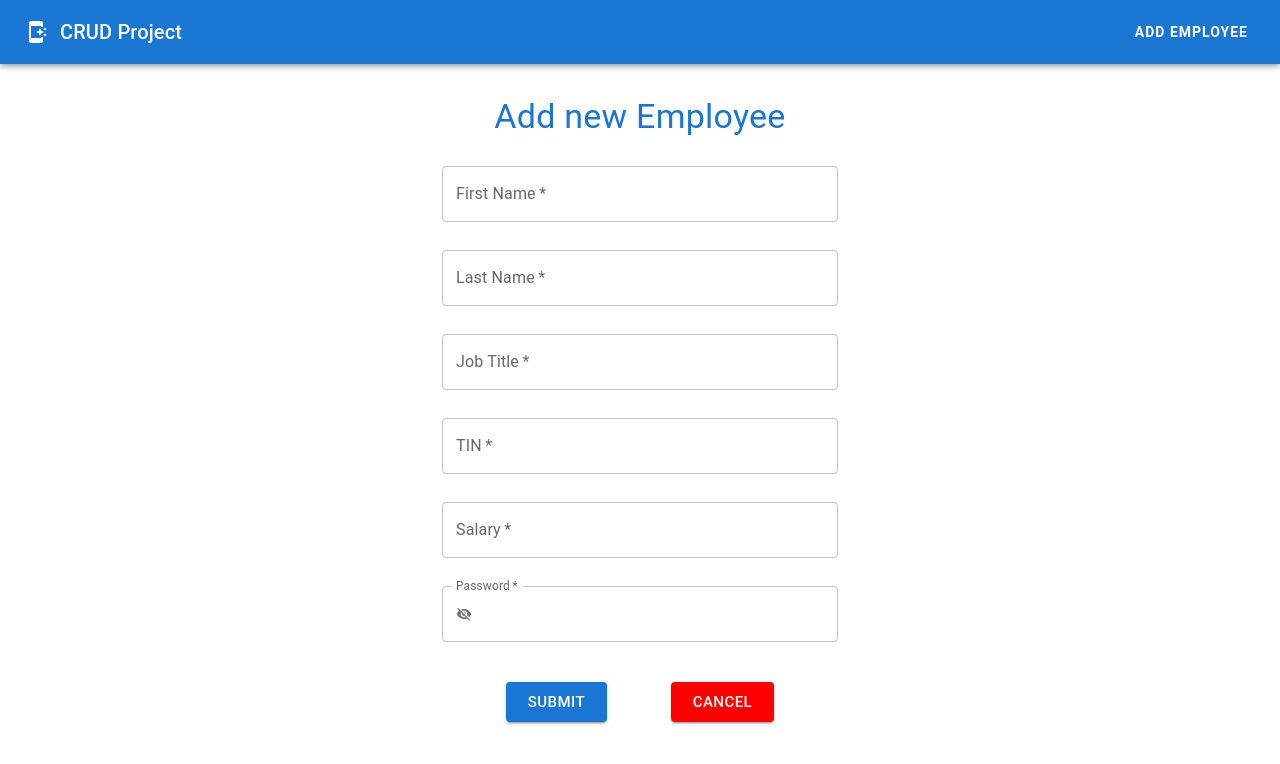
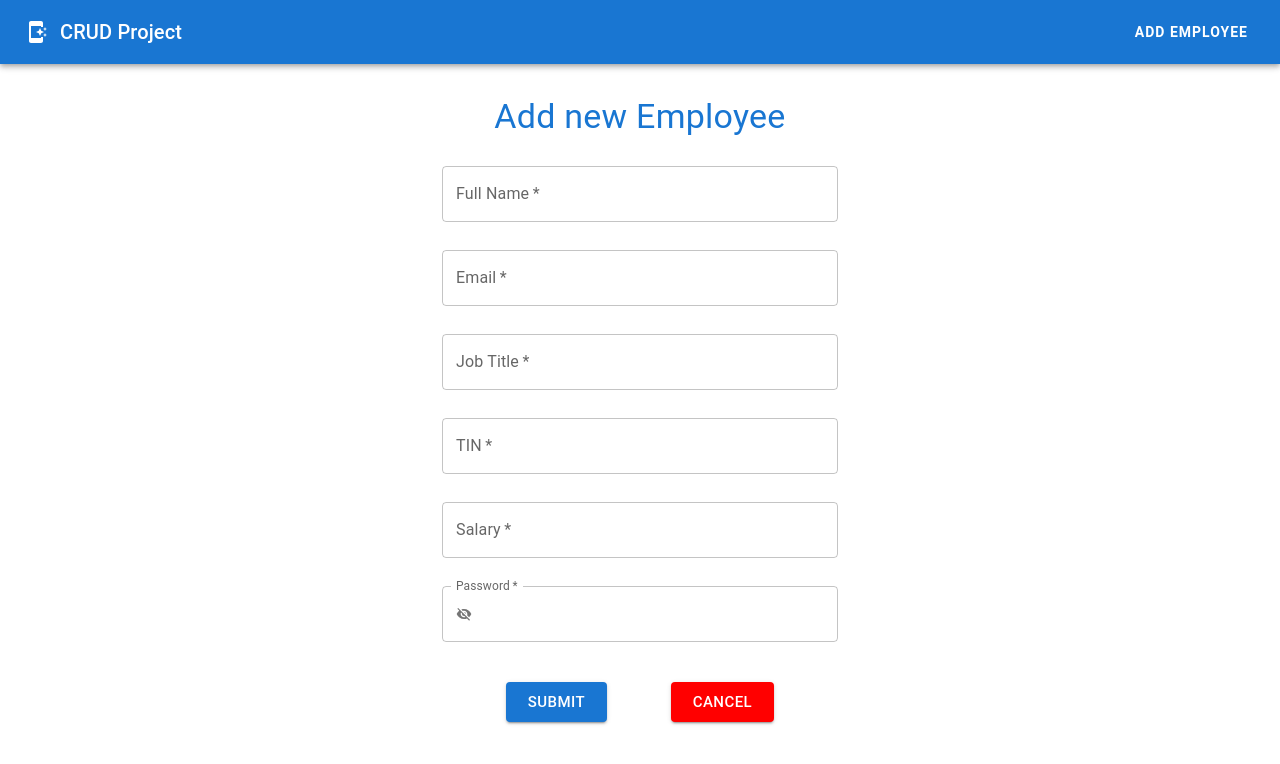
Before and after one commit to mstephanidhs/CRUD-Frontend, a React (Create React App) app: page /addEmployee in a window 1280 px wide. Shown: the top 764 px of the page. Built offline with nearby package versions, Linux system fonts and the light colour scheme.

Commit message:
Frontend for the basic functionalities ready

```diff
--- a/src/App.tsx
+++ b/src/App.tsx
@@ -6,6 +6,9 @@ import Home from "./pages/Home";
 import AddEmployee from "./employees/addEmployee";
 import EditEmployee from "./employees/EditEmployee";
 import ViewEmployee from "./employees/viewEmployee";
+import SignInForm from "./pages/SignInForm";
+
+// TODO: Work on the authentication (and change the routing)
 
 function App() {
   return (
@@ -14,6 +17,8 @@ function App() {
         <Navbar />
         <Routes>
           <Route path="/" element={<Home />} />
+          {/* route in order to view the login page */}
+          <Route path="/signin" element={<SignInForm />} />
           <Route path="/addEmployee" element={<AddEmployee />} />
           <Route path="/editEmployee/:id" element={<EditEmployee />} />
           <Route path="/viewEmployee/:id" element={<ViewEmployee />} />
--- a/src/employees/EditEmployee.tsx
+++ b/src/employees/EditEmployee.tsx
@@ -7,20 +7,11 @@ import axios from "axios";
 import * as yup from "yup";
 import { yupResolver } from "@hookform/resolvers/yup";
 
-import {
-  Container,
-  Typography,
-  TextField,
-  Button,
-  InputAdornment,
-  Box,
-} from "@mui/material";
-import VisibilityIcon from "@mui/icons-material/Visibility";
-import VisibilityOffIcon from "@mui/icons-material/VisibilityOff";
+import { Container, Typography, TextField, Button, Box } from "@mui/material";
 
 interface User {
-  firstName: String;
-  lastName: String;
+  fullName: String;
+  email: String;
   jobTitle: String;
   afm: String;
   salary: Number;
@@ -28,8 +19,8 @@ interface User {
 }
 
 const schema = yup.object().shape({
-  firstName: yup.string(),
-  lastName: yup.string(),
+  fullName: yup.string(),
+  email: yup.string().email(),
   jobTitle: yup.string(),
   afm: yup.string(),
   salary: yup.number(),
@@ -37,13 +28,12 @@ const schema = yup.object().shape({
 });
 
 function EditEmployee() {
-  const [showPassword, setShowPassword] = useState(false);
   const navigate = useNavigate();
   const { id } = useParams();
 
   const [user, setUser] = useState<User>({
-    firstName: "",
-    lastName: "",
+    fullName: "",
+    email: "",
     jobTitle: "",
     afm: "",
     salary: 0,
@@ -60,10 +50,6 @@ function EditEmployee() {
     getEmployee();
   }, []);
 
-  const handleVisibilityPassword = (): void => {
-    setShowPassword((prevPasswordState) => !prevPasswordState);
-  };
-
   const getEmployee = async () => {
     const employee = await axios.get(`http://localhost:8080/employee/${id}`);
     setUser(employee.data);
@@ -77,8 +63,8 @@ function EditEmployee() {
   const onSubmit = async (data: User) => {
     await axios
       .put(`http://localhost:8080/employee/${id}`, {
-        firstName: user.firstName,
-        lastName: user.lastName,
+        fullName: user.fullName,
+        email: user.email,
         jobTitle: user.jobTitle,
         afm: user.afm,
         salary: user.salary,
@@ -103,29 +89,29 @@ function EditEmployee() {
       </Typography>
       <form onSubmit={handleSubmit(onSubmit)} noValidate>
         <TextField
-          {...register("firstName")}
+          {...register("fullName")}
           variant="outlined"
           margin="normal"
-          label="First Name"
-          helperText={errors.firstName?.message}
-          error={!!errors.firstName?.message}
+          label="Full Name"
+          helperText={errors.fullName?.message}
+          error={!!errors.fullName?.message}
           fullWidth
           required
           style={{ marginBottom: "12px" }}
-          value={user.firstName}
+          value={user.fullName}
           onChange={onInputChange}
         />
         <TextField
-          {...register("lastName")}
+          {...register("email")}
           variant="outlined"
           margin="normal"
-          label="Last Name"
-          helperText={errors.lastName?.message}
-          error={!!errors.lastName?.message}
+          label="email"
+          helperText={errors.email?.message}
+          error={!!errors.email?.message}
           fullWidth
           required
           style={{ marginBottom: "12px" }}
-          value={user.lastName}
+          value={user.email}
           onChange={onInputChange}
         />
         <TextField
@@ -167,35 +153,6 @@ function EditEmployee() {
           value={user.salary}
           onChange={onInputChange}
         />
-        <TextField
-          {...register("password")}
-          variant="outlined"
-          margin="normal"
-          label="Password"
-          helperText={errors.password?.message}
-          error={!!errors.password?.message}
-          type={showPassword ? "text" : "password"}
-          fullWidth
-          value={user.password}
-          onChange={onInputChange}
-          InputProps={{
-            startAdornment: (
-              <InputAdornment position="start">
-                {showPassword ? (
-                  <VisibilityIcon
-                    style={{ fontSize: "16px", cursor: "pointer" }}
-                    onClick={handleVisibilityPassword}
-                  />
-                ) : (
-                  <VisibilityOffIcon
-                    style={{ fontSize: "16px", cursor: "pointer" }}
-                    onClick={handleVisibilityPassword}
-                  />
-                )}
-              </InputAdornment>
-            ),
-          }}
-        ></TextField>
         <Box
           component="span"
           m={1}
--- a/src/employees/addEmployee.tsx
+++ b/src/employees/addEmployee.tsx
@@ -19,8 +19,8 @@ import VisibilityIcon from "@mui/icons-material/Visibility";
 import VisibilityOffIcon from "@mui/icons-material/VisibilityOff";
 
 interface User {
-  firstName: String;
-  lastName: String;
+  fullName: String;
+  email: String;
   jobTitle: String;
   afm: String;
   salary: Number;
@@ -28,8 +28,8 @@ interface User {
 }
 
 const schema = yup.object().shape({
-  firstName: yup.string().required(),
-  lastName: yup.string().required(),
+  fullName: yup.string().required(),
+  email: yup.string().email().required(),
   jobTitle: yup.string().required(),
   afm: yup.string().required(),
   salary: yup.number().required(),
@@ -53,8 +53,8 @@ function AddEmployee() {
   const onSubmit = async (data: User) => {
     await axios
       .post("http://localhost:8080/employee/addEmployee", {
-        firstName: data.firstName,
-        lastName: data.lastName,
+        fullName: data.fullName,
+        email: data.email,
         jobTitle: data.jobTitle,
         afm: data.afm,
         salary: data.salary,
@@ -79,23 +79,23 @@ function AddEmployee() {
       </Typography>
       <form onSubmit={handleSubmit(onSubmit)} noValidate>
         <TextField
-          {...register("firstName")}
+          {...register("fullName")}
           variant="outlined"
           margin="normal"
-          label="First Name"
-          helperText={errors.firstName?.message}
-          error={!!errors.firstName?.message}
+          label="Full Name"
+          helperText={errors.fullName?.message}
+          error={!!errors.fullName?.message}
           fullWidth
           required
           style={{ marginBottom: "12px" }}
         />
         <TextField
-          {...register("lastName")}
+          {...register("email")}
           variant="outlined"
           margin="normal"
-          label="Last Name"
-          helperText={errors.lastName?.message}
-          error={!!errors.lastName?.message}
+          label="Email"
+          helperText={errors.email?.message}
+          error={!!errors.email?.message}
           fullWidth
           required
           style={{ marginBottom: "12px" }}
--- a/src/employees/viewEmployee.tsx
+++ b/src/employees/viewEmployee.tsx
@@ -7,8 +7,8 @@ import { Paper, Chip, TextField, Button } from "@mui/material";
 import AccountBoxIcon from "@mui/icons-material/AccountBox";
 
 interface User {
-  firstName: String;
-  lastName: String;
+  fullName: String;
+  email: String;
   jobTitle: String;
   afm: String;
   salary: Number;
@@ -17,8 +17,8 @@ interface User {
 
 const ViewEmployee = () => {
   const [user, setUser] = useState<User>({
-    firstName: "",
-    lastName: "",
+    fullName: "",
+    email: "",
     jobTitle: "",
     afm: "",
     salary: 0,
@@ -63,9 +63,9 @@ const ViewEmployee = () => {
             InputProps={{ readOnly: true }}
             fullWidth
             size="small"
-            label="First Name"
+            label="Full Name"
             style={{ marginBottom: "10px" }}
-            value={user.firstName}
+            value={user.fullName}
           />
         </p>
         <p>
@@ -75,9 +75,9 @@ const ViewEmployee = () => {
             InputProps={{ readOnly: true }}
             fullWidth
             size="small"
-            label="Last Name"
+            label="Email"
             style={{ marginBottom: "10px" }}
-            value={user.lastName}
+            value={user.email}
           />
         </p>
         <p>
--- a/src/pages/Home.tsx
+++ b/src/pages/Home.tsx
@@ -1,6 +1,6 @@
 import React, { useEffect, useState } from "react";
 
-import { Link as RouterLink, useParams } from "react-router-dom";
+import { Link as RouterLink } from "react-router-dom";
 
 import axios from "axios";
 
@@ -18,8 +18,8 @@ import {
 
 interface User {
   id: Number;
-  firstName: String;
-  lastName: String;
+  fullName: String;
+  email: String;
   jobTitle: String;
   afm: String;
   salary: Number;
@@ -53,8 +53,8 @@ function Home() {
         <TableHead>
           <TableRow>
             <TableCell>Id</TableCell>
-            <TableCell>First Name</TableCell>
-            <TableCell>Last Name</TableCell>
+            <TableCell>Full Name</TableCell>
+            <TableCell>Email</TableCell>
             <TableCell>Job Title</TableCell>
             <TableCell>TIN</TableCell>
             <TableCell>Salary (in €)</TableCell>
@@ -68,8 +68,8 @@ function Home() {
               sx={{ "&:last-child td, &:last-child th": { border: 0 } }}
             >
               <TableCell>{String(user.id)}</TableCell>
-              <TableCell>{user.firstName}</TableCell>
-              <TableCell>{user.lastName}</TableCell>
+              <TableCell>{user.fullName}</TableCell>
+              <TableCell>{user.email}</TableCell>
               <TableCell>{user.jobTitle}</TableCell>
               <TableCell>{user.afm}</TableCell>
               <TableCell>{String(user.salary)}</TableCell>
--- /dev/null
+++ b/src/pages/SignInForm.tsx
@@ -0,0 +1,114 @@
+import { useState } from "react";
+import { useForm } from "react-hook-form";
+import { useNavigate } from "react-router-dom";
+
+import axios from "axios";
+
+import * as yup from "yup";
+import { yupResolver } from "@hookform/resolvers/yup";
+
+import {
+  Container,
+  Typography,
+  TextField,
+  Button,
+  Link,
+  InputAdornment,
+} from "@mui/material";
+import VisibilityIcon from "@mui/icons-material/Visibility";
+import VisibilityOffIcon from "@mui/icons-material/VisibilityOff";
+
+interface IFormInput {
+  email: string;
+  password: string;
+}
+
+const schema = yup.object().shape({
+  email: yup.string().email().required(),
+  password: yup.string().required().min(8).max(120),
+});
+
+function SignInForm() {
+  const navigate = useNavigate();
+  const {
+    register,
+    handleSubmit,
+    formState: { errors },
+  } = useForm<IFormInput>({ resolver: yupResolver(schema) });
+
+  const [showPassword, setShowPassword] = useState(false);
+
+  const onSubmit = async (data: IFormInput) => {
+    await axios.post("http://localhost:8080/sign/authenticate", {
+      email: data.email,
+      password: data.password,
+    });
+  };
+
+  const handleVisibilityPassword = (): void => {
+    setShowPassword((prevPasswordState) => !prevPasswordState);
+  };
+
+  return (
+    <Container maxWidth="xs">
+      <Typography
+        variant="h3"
+        gutterBottom
+        style={{ marginTop: "32px", textAlign: "center" }}
+        color="primary"
+      >
+        Sign In
+      </Typography>
+      <form onSubmit={handleSubmit(onSubmit)} noValidate>
+        <TextField
+          {...register("email")}
+          variant="outlined"
+          margin="normal"
+          label="email"
+          helperText={errors.email?.message}
+          error={!!errors.email?.message}
+          fullWidth
+          required
+          style={{ marginBottom: "12px" }}
+        ></TextField>
+        <TextField
+          {...register("password")}
+          variant="outlined"
+          margin="normal"
+          label="Password"
+          type={showPassword ? "text" : "password"}
+          helperText={errors.password?.message}
+          error={!!errors.password?.message}
+          fullWidth
+          required
+          style={{ marginBottom: "32px" }}
+          InputProps={{
+            startAdornment: (
+              <InputAdornment position="start">
+                {showPassword ? (
+                  <VisibilityIcon
+                    style={{ fontSize: "16px", cursor: "pointer" }}
+                    onClick={handleVisibilityPassword}
+                  />
+                ) : (
+                  <VisibilityOffIcon
+                    style={{ fontSize: "16px", cursor: "pointer" }}
+                    onClick={handleVisibilityPassword}
+                  />
+                )}
+              </InputAdornment>
+            ),
+          }}
+        ></TextField>
+        <Button type="submit" fullWidth variant="contained">
+          Sign In
+        </Button>
+      </form>
+      <Typography style={{ fontSize: "16px", marginTop: "14px" }}>
+        <Link href="#">Create an Account now!</Link>
+      </Typography>
+    </Container>
+  );
+}
+
+export default SignInForm;
```
Also changed, not shown: public/manifest.json.
